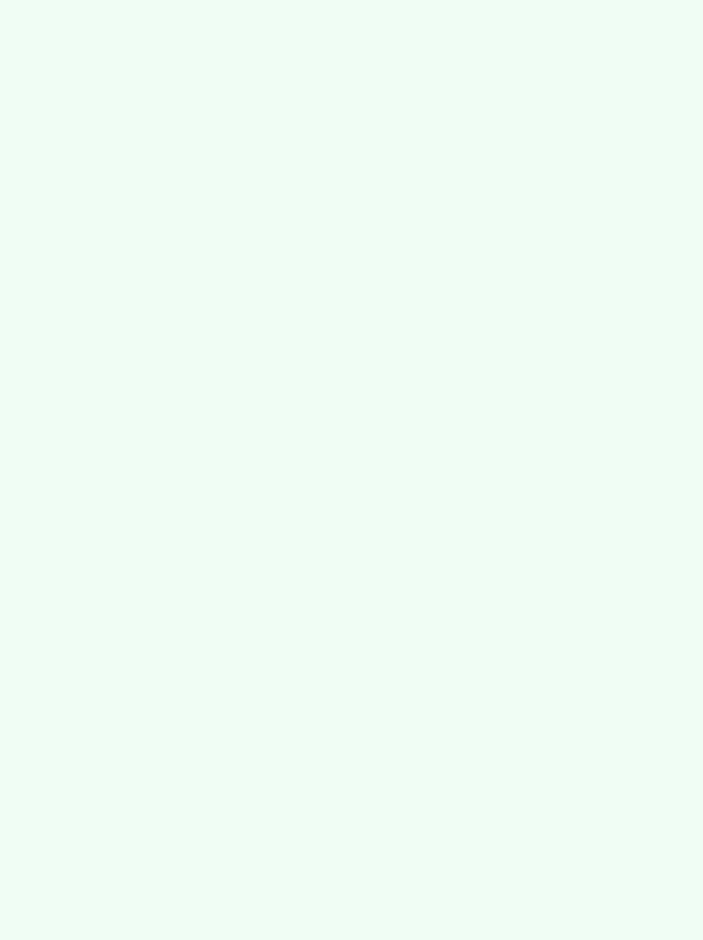
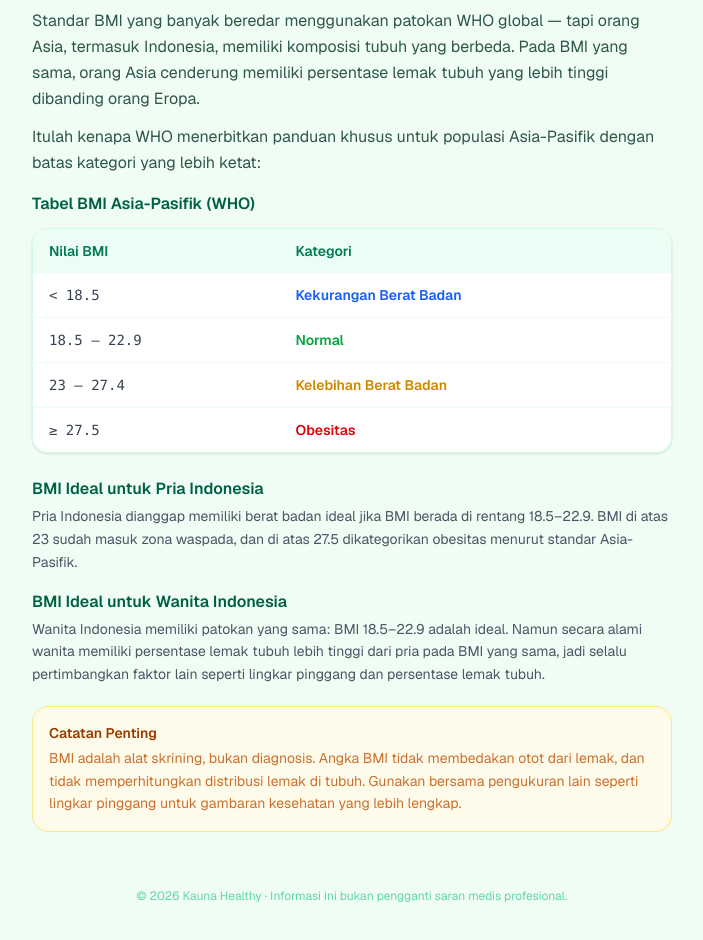
Before and after one commit to galangkrsnt/kauna-healthy, a Next.js app: page / in a window 1280 px wide. Shown: the part 2201-3141 px from the top of the page, without its empty margins (288-991 px from the left). Before the commit the page ends 2281 px from the top, so only its background shows below. Built offline with nearby package versions, Linux system fonts and the light colour scheme.

Commit message:
feat: add SEO article on Indonesia BMI standards to homepage
Adds "BMI Normal untuk Orang Indonesia Berapa?" article targeting
Asia-Pacific WHO cutoffs (overweight ≥23, obese ≥27.5) with bilingual
content, reference table, men/women sections, and BMI limitation callout.

```diff
--- a/app/components/HomeClient.tsx
+++ b/app/components/HomeClient.tsx
@@ -88,6 +88,17 @@ export const t = {
       </>
     ),
 
+    articleTitle: "BMI Normal untuk Orang Indonesia Berapa?",
+    articleP1: "Standar BMI yang banyak beredar menggunakan patokan WHO global — tapi orang Asia, termasuk Indonesia, memiliki komposisi tubuh yang berbeda. Pada BMI yang sama, orang Asia cenderung memiliki persentase lemak tubuh yang lebih tinggi dibanding orang Eropa.",
+    articleP2: "Itulah kenapa WHO menerbitkan panduan khusus untuk populasi Asia-Pasifik dengan batas kategori yang lebih ketat:",
+    articleTableTitle: "Tabel BMI Asia-Pasifik (WHO)",
+    articleMenTitle: "BMI Ideal untuk Pria Indonesia",
+    articleMenBody: "Pria Indonesia dianggap memiliki berat badan ideal jika BMI berada di rentang 18.5–22.9. BMI di atas 23 sudah masuk zona waspada, dan di atas 27.5 dikategorikan obesitas menurut standar Asia-Pasifik.",
+    articleWomenTitle: "BMI Ideal untuk Wanita Indonesia",
+    articleWomenBody: "Wanita Indonesia memiliki patokan yang sama: BMI 18.5–22.9 adalah ideal. Namun secara alami wanita memiliki persentase lemak tubuh lebih tinggi dari pria pada BMI yang sama, jadi selalu pertimbangkan faktor lain seperti lingkar pinggang dan persentase lemak tubuh.",
+    articleNoteTitle: "Catatan Penting",
+    articleNoteBody: "BMI adalah alat skrining, bukan diagnosis. Angka BMI tidak membedakan otot dari lemak, dan tidak memperhitungkan distribusi lemak di tubuh. Gunakan bersama pengukuran lain seperti lingkar pinggang untuk gambaran kesehatan yang lebih lengkap.",
+
     footer:
       "© 2026 Kauna Healthy · Informasi ini bukan pengganti saran medis profesional.",
   },
@@ -169,6 +180,17 @@ export const t = {
       </>
     ),
 
+    articleTitle: "What is a Normal BMI for Indonesians?",
+    articleP1: "The BMI standards most people know use WHO global thresholds — but Asians, including Indonesians, have different body compositions. At the same BMI, Asians tend to have a higher body fat percentage than Europeans.",
+    articleP2: "That's why WHO issued specific guidelines for the Asia-Pacific population with stricter category cutoffs:",
+    articleTableTitle: "Asia-Pacific BMI Table (WHO)",
+    articleMenTitle: "Ideal BMI for Indonesian Men",
+    articleMenBody: "Indonesian men are considered to have an ideal weight if their BMI falls between 18.5–22.9. A BMI above 23 is already a warning zone, and above 27.5 is classified as obese by Asia-Pacific standards.",
+    articleWomenTitle: "Ideal BMI for Indonesian Women",
+    articleWomenBody: "Indonesian women have the same reference range: BMI 18.5–22.9 is ideal. However, women naturally have a higher body fat percentage than men at the same BMI, so always consider other factors like waist circumference and body fat percentage.",
+    articleNoteTitle: "Important Note",
+    articleNoteBody: "BMI is a screening tool, not a diagnosis. BMI does not distinguish muscle from fat, and does not account for fat distribution in the body. Use it alongside other measurements like waist circumference for a more complete health picture.",
+
     footer:
       "© 2026 Kauna Healthy · This information is not a substitute for professional medical advice.",
   },
@@ -186,6 +208,21 @@ const bmiTable = {
     { range: "18.5 – 24.9", category: "Normal", color: "text-green-600" },
     { range: "25 – 29.9", category: "Overweight", color: "text-yellow-600" },
     { range: "≥ 30", category: "Obese", color: "text-red-600" },
+  ],
+};
+
+const bmiTableAsiaPacific = {
+  id: [
+    { range: "< 18.5", category: "Kekurangan Berat Badan", color: "text-blue-600" },
+    { range: "18.5 – 22.9", category: "Normal", color: "text-green-600" },
+    { range: "23 – 27.4", category: "Kelebihan Berat Badan", color: "text-yellow-600" },
+    { range: "≥ 27.5", category: "Obesitas", color: "text-red-600" },
+  ],
+  en: [
+    { range: "< 18.5", category: "Underweight", color: "text-blue-600" },
+    { range: "18.5 – 22.9", category: "Normal", color: "text-green-600" },
+    { range: "23 – 27.4", category: "Overweight", color: "text-yellow-600" },
+    { range: "≥ 27.5", category: "Obese", color: "text-red-600" },
   ],
 };
 
@@ -328,6 +365,51 @@ export default function HomeClient() {
         </section>
       </article>
 
+      {/* SEO Article */}
+      <article className="mt-10 space-y-6 text-emerald-950/80">
+        <section>
+          <h2 className="text-xl font-bold text-emerald-900 mb-3">{tx.articleTitle}</h2>
+          <p className="leading-relaxed text-sm sm:text-base mb-3">{tx.articleP1}</p>
+          <p className="leading-relaxed text-sm sm:text-base mb-4">{tx.articleP2}</p>
+
+          <h3 className="text-base font-semibold text-emerald-800 mb-3">{tx.articleTableTitle}</h3>
+          <div className="overflow-hidden rounded-2xl border border-emerald-100 shadow-sm mb-6">
+            <table className="w-full text-sm">
+              <thead className="bg-emerald-50">
+                <tr>
+                  <th className="text-left px-4 py-3 font-semibold text-emerald-700">{tx.tableColRange}</th>
+                  <th className="text-left px-4 py-3 font-semibold text-emerald-700">{tx.tableColCategory}</th>
+                </tr>
+              </thead>
+              <tbody className="divide-y divide-emerald-50">
+                {bmiTableAsiaPacific[lang].map((row) => (
+                  <tr key={row.range} className="bg-white hover:bg-emerald-50/40 transition-colors">
+                    <td className="px-4 py-3 font-mono text-gray-700">{row.range}</td>
+                    <td className={`px-4 py-3 font-semibold ${row.color}`}>{row.category}</td>
+                  </tr>
+                ))}
+              </tbody>
+            </table>
+          </div>
+
+          <div className="space-y-4">
+            <div>
+              <h3 className="text-base font-semibold text-emerald-800 mb-1">{tx.articleMenTitle}</h3>
+              <p className="text-sm leading-relaxed text-gray-600">{tx.articleMenBody}</p>
+            </div>
+            <div>
+              <h3 className="text-base font-semibold text-emerald-800 mb-1">{tx.articleWomenTitle}</h3>
+              <p className="text-sm leading-relaxed text-gray-600">{tx.articleWomenBody}</p>
+            </div>
+          </div>
+
+          <div className="mt-5 rounded-2xl bg-amber-50 border border-amber-200 p-4">
+            <p className="font-semibold text-amber-800 mb-1 text-sm">{tx.articleNoteTitle}</p>
+            <p className="text-sm leading-relaxed text-amber-700/80">{tx.articleNoteBody}</p>
+          </div>
+        </section>
+      </article>
+
       {/* Footer */}
       <footer className="mt-14 text-center text-xs text-emerald-500/60">
         <p>{tx.footer}</p>
```
